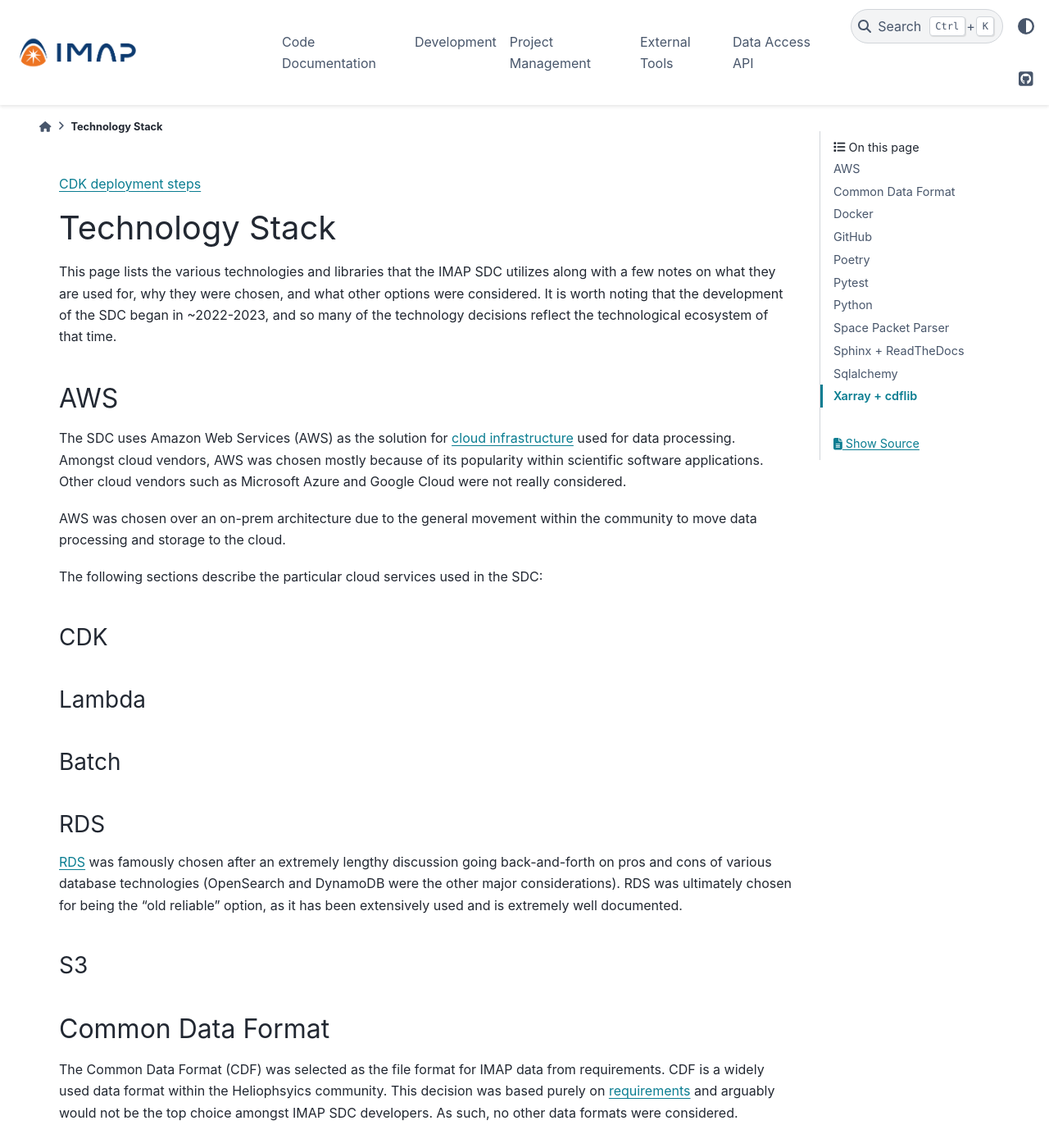
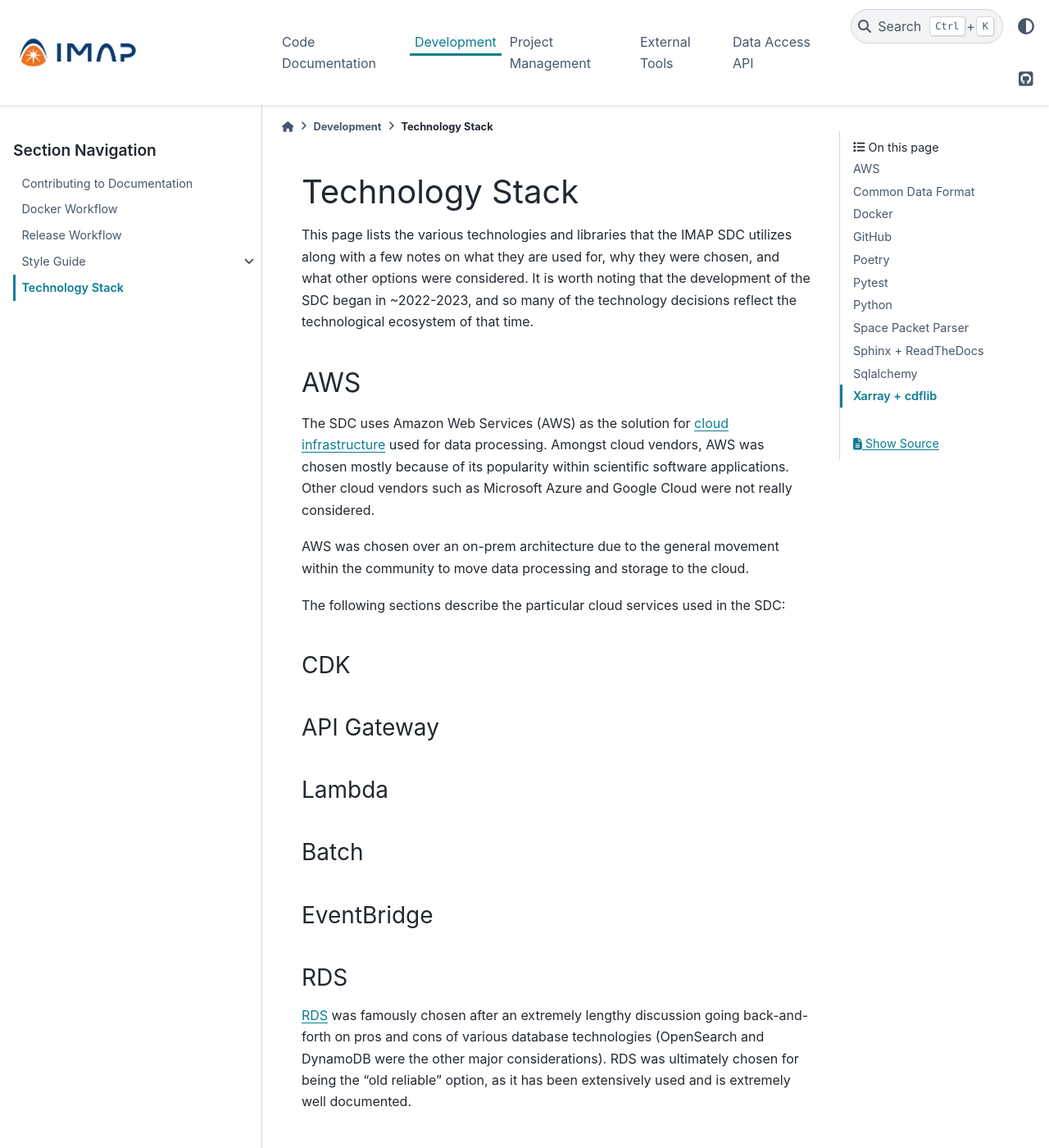
Before and after one commit to IMAP-Science-Operations-Center/imap_processing, a Sphinx documentation site: the page built from docs/source/development/technology-stack.rst, in a window 1280 px wide and 1400 px high. Shown: the whole window at 82% size. Built offline with Sphinx 7.4.7 and the PyData theme 0.15.4, drawn with Linux system fonts in a browser that asks for light colours; some of the changed text lies outside the part shown.

Commit message:
Organized headings and subheadings

```diff
--- a/docs/source/development/index.rst
+++ b/docs/source/development/index.rst
@@ -39,3 +39,4 @@
     docker
     release-workflow
     style-guide/style-guide
+    technology-stack
--- a/docs/source/development/technology-stack.rst
+++ b/docs/source/development/technology-stack.rst
@@ -1,6 +1,3 @@
-`CDK deployment steps
-<https://sds-data-manager.readthedocs.io/en/latest/cdk/cdk-deployment.html>`_
-
 Technology Stack
 ----------------
 
@@ -11,7 +8,7 @@
 the technological ecosystem of that time.
 
 AWS
-^^^
+~~~
 
 The SDC uses Amazon Web Services (AWS) as the solution for `cloud
 infrastructure <https://lasp.colorado.edu/galaxy/display/IMAP/SDC+Architecture>`_
@@ -27,11 +24,18 @@
 CDK
 """
 
+
+API Gateway
+"""""""""""
+
 Lambda
 """"""
 
 Batch
 """""
+
+EventBridge
+"""""""""""
 
 RDS
 """
@@ -48,7 +52,7 @@
 
 
 Common Data Format
-^^^^^^^^^^^^^^^^^^
+~~~~~~~~~~~~~~~~~~
 
 The Common Data Format (CDF) was selected as the file format for IMAP data from
 requirements. CDF is a widely used data format within the Heliophsyics
@@ -58,10 +62,10 @@
 no other data formats were considered.
 
 Docker
-^^^^^^
+~~~~~~
 
 GitHub
-^^^^^^
+~~~~~~
 
 The SDC uses `GitHub <https://github.com/IMAP-Science-Operations-Center>`_ for
 version controlling its software, as well as keeping track of development tasks
@@ -73,11 +77,11 @@
 this open-source collaborative GitHub solution made the most sense.
 
 Poetry
-^^^^^^
+~~~~~~
 
 
 Pytest
-^^^^^^
+~~~~~~
 
 The `pytest <https://docs.pytest.org>`_ python library was chosen for writing
 and executing unit tests. This library was chosen because it has a large and
@@ -89,7 +93,7 @@
 
 
 Python
-^^^^^^
+~~~~~~
 
 The SDC uses Python as the primary programming language for the implementation
 of the vast majority of the system and its ancillary tools. A few other
@@ -103,7 +107,7 @@
 
 
 Space Packet Parser
-^^^^^^^^^^^^^^^^^^^
+~~~~~~~~~~~~~~~~~~~
 
 The SDC uses the `space_packet_parser
 <https://space-packet-parser.readthedocs.io/en/stable/>`_ library for the
@@ -115,7 +119,7 @@
 decommutation would have been `CCSDSPy <https://docs.ccsdspy.org/en/latest/>`_.
 
 Sphinx + ReadTheDocs
-^^^^^^^^^^^^^^^^^^^^
+~~~~~~~~~~~~~~~~~~~~
 
 The SDC uses the Python `sphinx <https://www.sphinx-doc.org/en/master/>`_
 library for generating project documentation as well as reference documentation
@@ -129,11 +133,11 @@
 with Poetry and GitHub.
 
 Sqlalchemy
-^^^^^^^^^^
+~~~~~~~~~~
 
 
 Xarray + cdflib
-^^^^^^^^^^^^^^^
+~~~~~~~~~~~~~~~
 
 The Python `xarray <https://docs.xarray.dev/en/stable/>`_ and `cdflib
 <https://cdflib.readthedocs.io>`_ libraries are used for creating data
```
